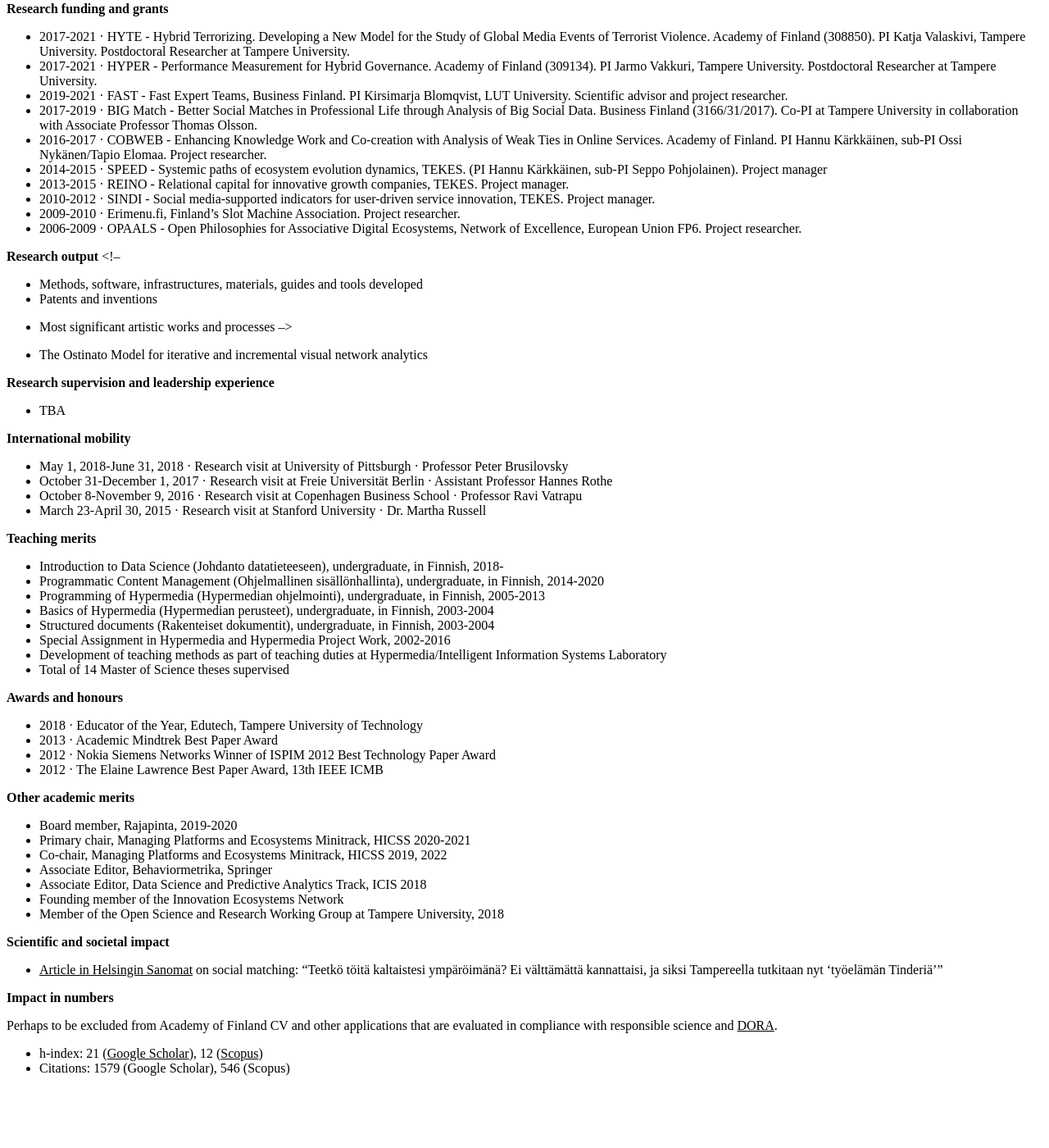
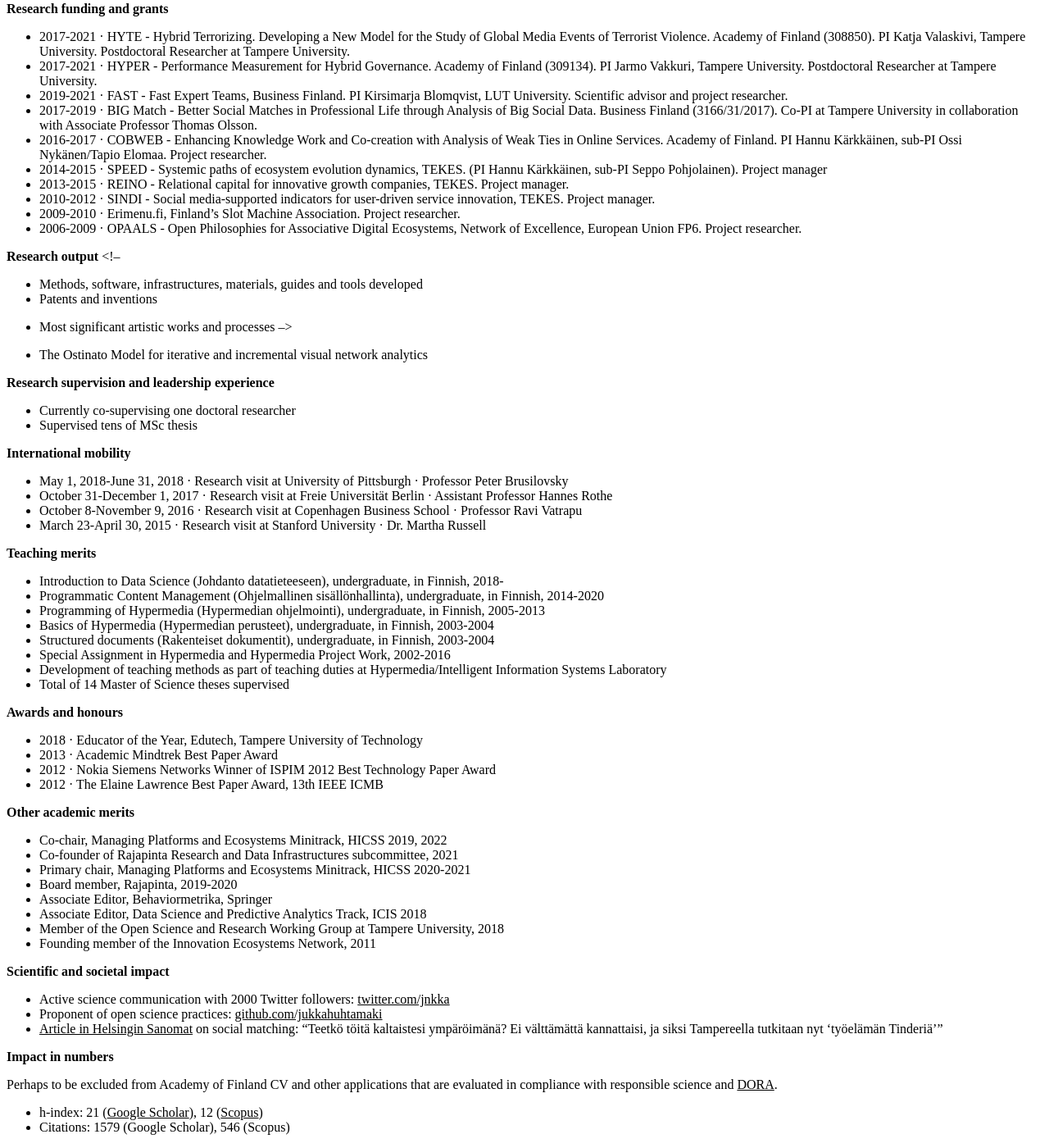
Before and after one commit to jukkahuhtamaki/jukkahuhtamaki.github.io, a Jekyll site: the page built from portfolio/cv.md, in a window 1280 px wide and 1400 px high, scrolled down 736 px. Shown: the whole window at 82% size. Built offline with Jekyll 4.4.1, drawn with Linux system fonts in a browser that asks for light colours; our own code applies the rules of GitHub Pages for plain Markdown files; before the commit the page ends 2064 px from its top, so only the background shows below that.

Commit message:
CV update

```diff
--- a/portfolio/cv.md
+++ b/portfolio/cv.md
@@ -125,8 +125,8 @@ Hyper: 1.9.2017–31.8.2021
 
 **Research supervision and leadership experience**
 
-* TBA
-
+* Currently co-supervising one doctoral researcher
+* Supervised tens of MSc thesis
 
 **International mobility**
 
@@ -155,22 +155,24 @@ Hyper: 1.9.2017–31.8.2021
 
 **Other academic merits**
 
+* Co-chair, Managing Platforms and Ecosystems Minitrack, HICSS 2019, 2022
+* Co-founder of Rajapinta Research and Data Infrastructures subcommittee, 2021
+* Primary chair, Managing Platforms and Ecosystems Minitrack, HICSS 2020-2021
 * Board member, Rajapinta, 2019-2020
-* Primary chair, Managing Platforms and Ecosystems Minitrack, HICSS 2020-2021
-* Co-chair, Managing Platforms and Ecosystems Minitrack, HICSS 2019, 2022
 * Associate Editor, Behaviormetrika, Springer
 * Associate Editor, Data Science and Predictive Analytics Track, ICIS 2018
-* Founding member of the Innovation Ecosystems Network
 * Member of the Open Science and Research Working Group at Tampere University, 2018
+* Founding member of the Innovation Ecosystems Network, 2011
 
 <!-- positions as editor-in-chief, editor, or member of editorial boards of scientific and scholarly journals and publication series
 referee for scientific and scholarly journals
 administrative responsibilities at higher education institutions or at research organisations, responsibilities in the higher education community
 invited keynote lectures abroad -->
 
-
 **Scientific and societal impact**
 
+* Active science communication with 2000 Twitter followers: [twitter.com/jnkka](https://twitter.com/jnkka)
+* Proponent of open science practices: [github.com/jukkahuhtamaki](https://github.com/jukkahuhtamaki)
 * [Article in Helsingin Sanomat](https://www.hs.fi/ura/art-2000006002983.html) on social matching: "Teetkö töitä kaltaistesi ympäröimänä? Ei välttämättä kannattaisi, ja siksi Tampereella tutkitaan nyt 'työelämän Tinderiä'"
 
 **Impact in numbers**
```
